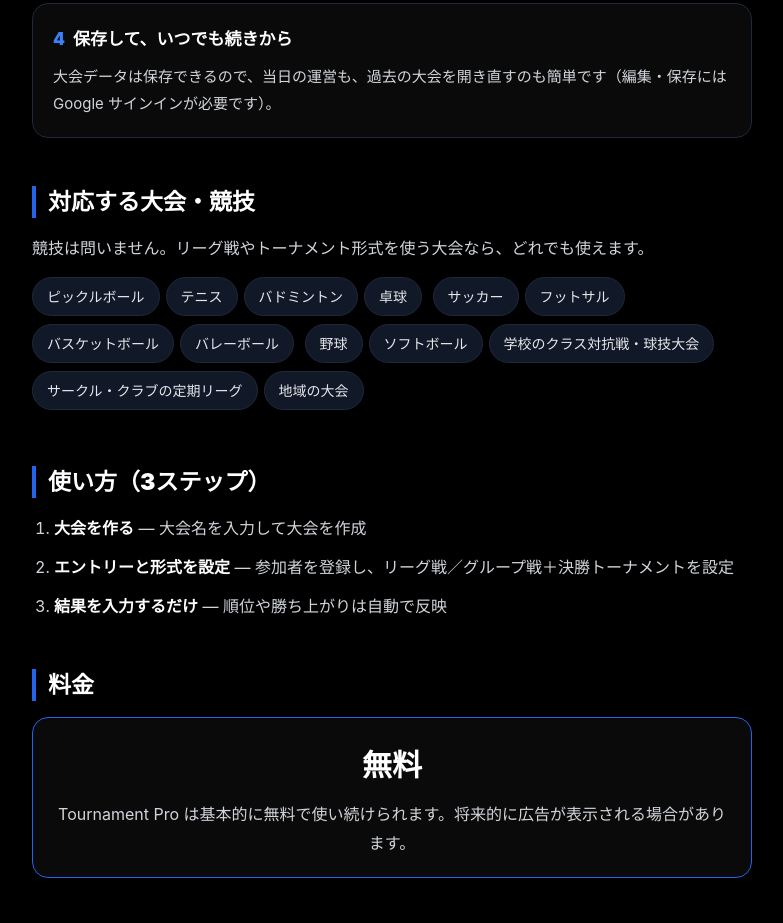
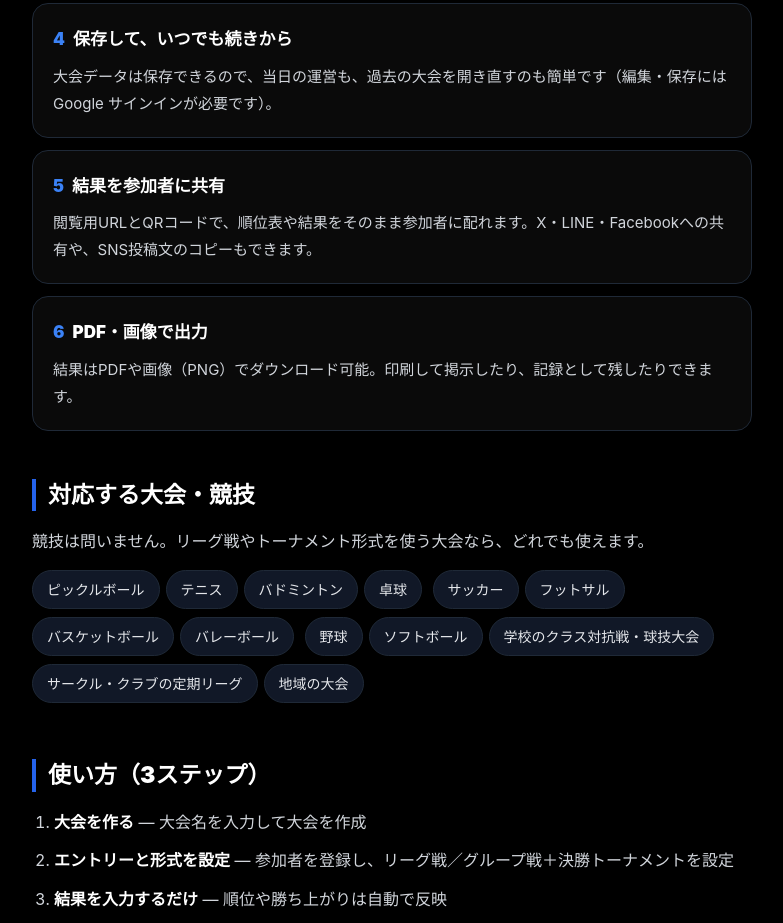
Before and after one commit to bisiwait/bisfactory, a plain HTML site: page tournament-pro/index.html in a window 1280 px wide. Shown: the part 1257-2180 px from the top of the page, without its empty margins (248-1031 px from the left). Drawn offline with Linux system fonts and the light colour scheme.

Commit message:
Add sharing and export features to Tournament Pro LP

```diff
--- a/tournament-pro/index.html
+++ b/tournament-pro/index.html
@@ -84,6 +84,8 @@
     <div class="card"><h3><span class="num">2</span>リーグ戦の順位を自動計算</h3><p>試合結果を入力すれば、リーグの順位表は自動で計算。手計算のミスや集計の手間がなくなります。</p></div>
     <div class="card"><h3><span class="num">3</span>グループ戦 → 決勝トーナメント</h3><p>予選のグループ戦から決勝トーナメントまで、一つの大会として一元管理できます。</p></div>
     <div class="card"><h3><span class="num">4</span>保存して、いつでも続きから</h3><p>大会データは保存できるので、当日の運営も、過去の大会を開き直すのも簡単です（編集・保存には Google サインインが必要です）。</p></div>
+    <div class="card"><h3><span class="num">5</span>結果を参加者に共有</h3><p>閲覧用URLとQRコードで、順位表や結果をそのまま参加者に配れます。X・LINE・Facebookへの共有や、SNS投稿文のコピーもできます。</p></div>
+    <div class="card"><h3><span class="num">6</span>PDF・画像で出力</h3><p>結果はPDFや画像（PNG）でダウンロード可能。印刷して掲示したり、記録として残したりできます。</p></div>
   </div>
 
   <h2>対応する大会・競技</h2>
```
